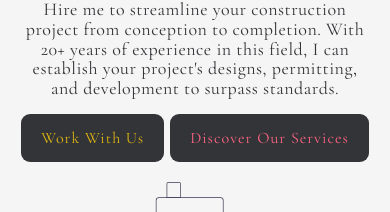
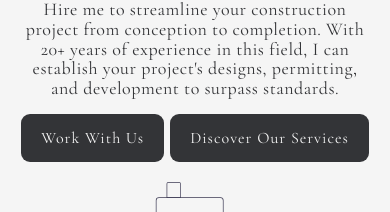
Before and after one commit to Caleb-Rogers/bmonroe-consulting, a Next.js app: page / in a window 390 px wide. Shown: the part 319-531 px from the top of the page. Built offline with nearby package versions, Linux system fonts and the light colour scheme.

Commit message:
Mobile Click Effect for Hero Buttons
The About section has time for full animation because of color changing animation. Either add color changing animation for Hero buttons or edit click effect.

```diff
--- a/src/components/Hero/Hero.css
+++ b/src/components/Hero/Hero.css
@@ -356,26 +356,65 @@ body {
   }
   .hero-btn:link,
   .hero-btn:visited {
-    font-size: 2.4rem;
-    padding: 2rem 3rem;
+    font-size: 2rem;
+    padding: 1.8rem 0;
+    overflow: visible;
   }
-  .primary-btn:link,
-  .primary-btn:visited {
-    color: #e1b711;
+  .primary-btn--mobile,
+  .secondary-btn--mobile {
+    position: relative;
+    box-sizing: border-box;
+    text-decoration: none;
+    cursor: pointer;
+    user-select: none;
+    font-size: 2rem;
+    font-weight: 600;
+    letter-spacing: 1px;
+    padding: 2.4rem 4rem;
+    margin: 0;
+    border-radius: 9px;
+    overflow: visible;
   }
-  .secondary-btn:link,
-  .secondary-btn:visited {
-    color: #ff6584;
+  .primary-btn--mobile:link,
+  .secondary-btn--mobile:link,
+  .primary-btn--mobile:visited,
+  .secondary-btn--mobile:visited {
+    position: relative;
+    background-color: #333437;
+    color: #f5f5f5;
   }
-  .primary-btn:active::before,
-  .secondary-btn:active::before,
-  .primary-btn--clicked::before,
-  .secondary-btn--clicked::before,
-  .primary-btn--clicked:hover::before,
-  .secondary-btn--clicked:hover::before {
-    width: 550px;
-    height: 550px;
-    transition: width 0.5s ease, height 0.5s ease;
+  .primary-btn--mobile,
+  .secondary-btn--mobile {
+    transition: none;
+    transition-duration: 0.4s;
+  }
+  .primary-btn--mobile:after,
+  .secondary-btn--mobile:after {
+    content: "";
+    display: block;
+    position: absolute;
+    border-radius: 9px;
+    left: 0;
+    top: 0;
+    width: 100%;
+    height: 100%;
+    opacity: 0;
+    transition: all 0.5s;
+    box-shadow: 0 0 2.4rem 4rem #333437;
+  }
+  .primary-btn--mobile:active:after,
+  .secondary-btn--mobile:active:after {
+    box-shadow: 0 0 0 0 #333437;
+    position: absolute;
+    border-radius: 9px;
+    left: 0;
+    top: 0;
+    opacity: 1;
+    transition: 0s;
+  }
+  .primary-btn--mobile:active,
+  .secondary-btn--mobile:active {
+    top: 1px;
   }
 }
 
--- a/src/components/Hero/Hero.js
+++ b/src/components/Hero/Hero.js
@@ -12,8 +12,43 @@ function Hero() {
 
   useEffect(() => {
 
+    const primaryBtn = document.getElementById("primary-btn");
+    const secondaryBtn = document.getElementById("secondary-btn");
+    const heroText = document.getElementById("hero-text");
+    const heroImg = document.getElementById("hero-img-box");
+    const heroOverlay = document.getElementById("hero-overlay");
+    var isMobile = false;
+
+    // Check if the elements are found in the DOM
+    if (!primaryBtn || !secondaryBtn || !heroText || !heroImg || !heroOverlay) {
+      console.error("One or more elements not found in the DOM");
+      return;
+    }
+
+    // Check viewport width on load and resize
+    function checkViewportWidth() {
+      var viewportWidth = window.innerWidth || document.documentElement.clientWidth;
+      if (viewportWidth <= 998) {
+        primaryBtn.classList.remove("primary-btn");
+        primaryBtn.classList.add("primary-btn--mobile");
+        secondaryBtn.classList.remove("secondary-btn");
+        secondaryBtn.classList.add("secondary-btn--mobile");
+        isMobile = true;
+      } else {
+        primaryBtn.classList.add("primary-btn");
+        primaryBtn.classList.remove("primary-btn--mobile");
+        secondaryBtn.classList.add("secondary-btn");
+        secondaryBtn.classList.remove("secondary-btn--mobile");
+        isMobile = false;
+      }
+    }
+
+    // Call the function on initial load and when the window is resized
+    window.addEventListener('resize', checkViewportWidth);
+    checkViewportWidth();
+
+    if (!isMobile) {
        // Primary Button Spotlight Effect
-    const primaryBtn = document.querySelector(".primary-btn");
        primaryBtn.onmousemove = function (e) {
         const x = e.pageX - primaryBtn.offsetLeft;
         const y = e.pageY - primaryBtn.offsetTop;
@@ -21,17 +56,12 @@ function Hero() {
         primaryBtn.style.setProperty("--y", y + "px");
       };
       // Secondary Button Spotlight Effect
-    const secondaryBtn = document.querySelector(".secondary-btn");
       secondaryBtn.onmousemove = function (e) {
         const x = e.pageX - secondaryBtn.offsetLeft;
         const y = e.pageY - secondaryBtn.offsetTop;
         secondaryBtn.style.setProperty("--x", x + "px");
         secondaryBtn.style.setProperty("--y", y + "px");
       };
-
-    const heroText = document.getElementById("hero-text");
-    const heroImg = document.getElementById("hero-img-box");
-    const heroOverlay = document.getElementById("hero-overlay");
 
       // Animate Color Traversal Overlay Upon Primary Button Click
       primaryBtn.addEventListener("click", (e) => {
@@ -47,6 +77,7 @@ function Hero() {
         heroOverlay.classList.add("hero-overlay--secondary-initial");
         animateSecondaryOverlay(heroText, heroImg, heroOverlay, router);
       });
+    }
   }, []);
 
   return (
@@ -64,10 +95,10 @@ function Hero() {
             With 20+ years of experience in this field, I can establish your project's designs, permitting, and development to surpass standards.
           </p>
           <div className="hero-btns">
-            <Link href="/contact" className="hero-btn primary-btn">
+            <Link href="/contact" className="hero-btn primary-btn" id="primary-btn">
               <span>Work With Us</span>
             </Link>
-            <Link href="/services" className="hero-btn secondary-btn">
+            <Link href="/services" className="hero-btn secondary-btn" id="secondary-btn">
               <span>Discover Our Services</span>
             </Link>
           </div>
--- a/src/components/Testimonials/Testimonials.css
+++ b/src/components/Testimonials/Testimonials.css
@@ -147,6 +147,8 @@ body {
   display: flex;
   align-items: center;
   justify-content: center;
+  cursor: pointer;
+  user-select: none;
   font-weight: bold;
   color: #333437;
   font-family: "Crimson Pro", serif;
--- a/src/components/Testimonials/Testimonials.js
+++ b/src/components/Testimonials/Testimonials.js
@@ -134,7 +134,7 @@ export default function Testimonials() {
         <div className="swiper-button-prev nav-btn"></div>
         <div className="swiper-pagination"></div>
         <div className="autoplay-progress">
-          <div class="pause pause--hidden">
+          <div className="pause pause--hidden">
             <box-icon name='pause'></box-icon>
           </div>
           <svg viewBox="0 0 48 48">
```
Lines whose indentation alone changed are shown as unchanged.
